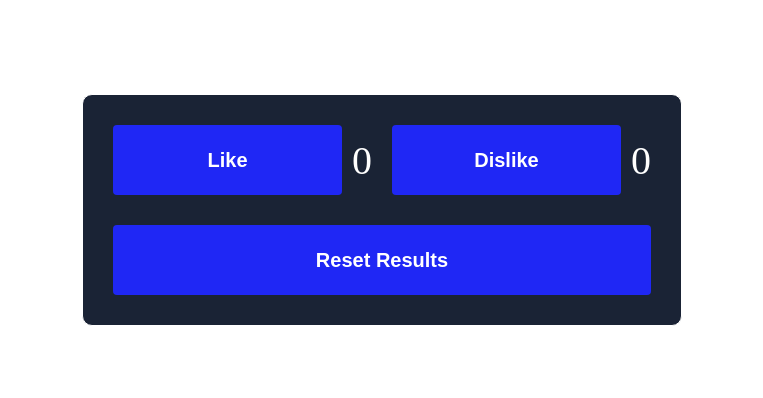
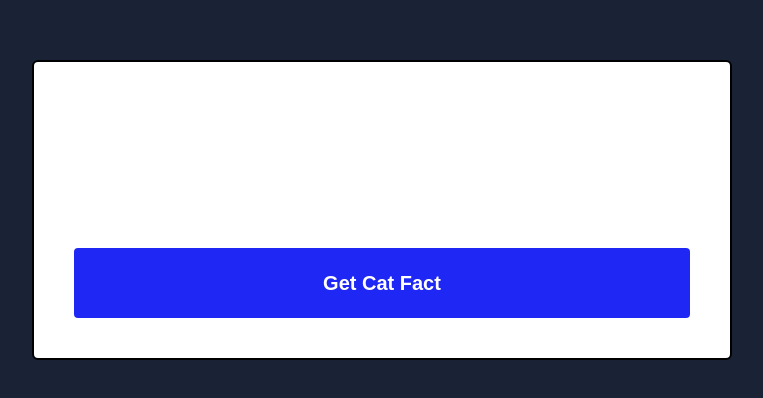
Before and after one commit to AndreyHein/react-redux-cohort42.1, a React (Vite) app: page / in a window 1280 px wide. Shown: the part 190-588 px from the top of the page, without its empty margins (258-1021 px from the left). Built offline with nearby package versions, Linux system fonts and the light colour scheme.

Commit message:
lesson17

```diff
--- a/src/App.tsx
+++ b/src/App.tsx
@@ -3,13 +3,15 @@ import Homework_15 from "homeworks/Homework_15/Homework_15"
 import Homework_16 from "homeworks/Homework_16/Homework_16"
 // LESSONS
 import Lesson_16 from "lessons/Lesson_16/Lesson_16"
+import Lesson_17 from "lessons/Lesson_17/Lesson_17"
 // CONSULTATION
 
 function App() {
   return (
     // <Homework_15 />
-    <Homework_16 />
+    // <Homework_16 />
     // <Lesson_16 />
+    <Lesson_17 />
   )
 }
 
--- /dev/null
+++ b/src/lessons/Lesson_17/Lesson_17.tsx
@@ -0,0 +1,51 @@
+import { useEffect } from "react"
+
+import { useAppDispatch, useAppSelector } from "store/hooks"
+import {
+  catFactSliceActions,
+  catFactSliceSelectors,
+} from "store/redux/catFact/catFactSlice"
+import { CatFact } from "store/redux/catFact/types"
+
+import Button from "components/Button/Button"
+
+import {
+  PageWrapper,
+  CatFactCard,
+  CatFactText,
+  CatFactsContainer,
+  ButtonControl,
+} from "./styles"
+
+function Lesson_17() {
+  const dispatch = useAppDispatch()
+  const { data, error, isLoading } = useAppSelector(
+    catFactSliceSelectors.catFacts,
+  )
+
+  const getCatFact = () => {
+    // dispatch экшена, который сделает API запрос
+    dispatch(catFactSliceActions.getCatFact())
+  }
+
+  const catFacts = data.map((catFact: CatFact) => {
+    return <CatFactText key={catFact.id}>{catFact.fact}</CatFactText>
+  })
+
+  useEffect(() => {
+    if (error) {
+      alert(error)
+    }
+  }, [error])
+
+  return (
+    <PageWrapper>
+      <CatFactCard>
+        <CatFactsContainer>{data.length > 0 && catFacts}</CatFactsContainer>
+        <Button disabled={isLoading} name="Get Cat Fact" onClick={getCatFact} />
+      </CatFactCard>
+    </PageWrapper>
+  )
+}
+
+export default Lesson_17
--- /dev/null
+++ b/src/lessons/Lesson_17/styles.ts
@@ -0,0 +1,48 @@
+import styled from "@emotion/styled"
+
+import { colors } from "styles/colors"
+
+export const PageWrapper = styled.div`
+  display: flex;
+  flex: 1;
+  flex-direction: column;
+  align-items: center;
+  justify-content: center;
+  padding: 100px;
+  background-color: ${colors.PRIMARY};
+`
+
+export const CatFactCard = styled.div`
+  display: flex;
+  flex-direction: column;
+  gap: 40px;
+  width: 700px;
+  min-height: 300px;
+  max-height: 800px;
+  padding: 40px;
+  border: 2px solid black;
+  border-radius: 6px;
+  background-color: white;
+  overflow-y: auto;
+`
+
+export const CatFactsContainer = styled.div`
+  display: flex;
+  flex-direction: column;
+  flex: 1;
+  gap: 30px;
+`
+
+export const CatFactText = styled.p`
+  font-size: 24px;
+  font-weight: bold;
+`
+
+export const CatFactWrapper = styled.div`
+  display: flex;
+  gap: 10px;
+`
+
+export const ButtonControl = styled.div`
+  min-width: 100px;
+`
--- /dev/null
+++ b/src/store/redux/catFact/catFactSlice.ts
@@ -0,0 +1,59 @@
+import { v4 } from "uuid"
+
+import { createAppSlice } from "store/createAppSlice"
+
+import { CatFactSliceInitialState } from "./types"
+
+const catFactInitialState: CatFactSliceInitialState = {
+  data: [],
+  error: undefined,
+  isLoading: false,
+}
+
+export const catFactSlice = createAppSlice({
+  name: "CAT_FACT",
+  initialState: catFactInitialState,
+  reducers: create => ({
+    getCatFact: create.asyncThunk(
+      async (_, { rejectWithValue }) => {
+        const CAT_FACT_API_URL: string = "https://catfact.ninja/fact"
+
+        const response = await fetch(CAT_FACT_API_URL)
+
+        const result = await response.json()
+
+        if (response.ok) {
+          // Эти данные пойдут в fullfilled
+          return result
+        } else {
+          // Эти данные пойдут в rejected
+          rejectWithValue(result)
+        }
+      },
+      {
+        pending: (state: CatFactSliceInitialState, action) => {
+          // Стадия ожидания: тут выполняем действия во время ожидания ответа
+          state.error = undefined
+          state.isLoading = true
+        },
+        fulfilled: (state: CatFactSliceInitialState, action) => {
+          // Стадия когда пришли ожидаемые данные(успешное окончание запроса): тут выполняем действия на кспешное окончания запроса(например: созранение пришедших данных)
+          state.isLoading = false
+          state.data = [...state.data, { id: v4(), fact: action.payload.fact }]
+        },
+        rejected: (state: CatFactSliceInitialState, action) => {
+          // Стадия, когда пришла ошибка: тут обрабатываем ошибку
+          state.isLoading = false
+          state.error = "Some Network Error"
+        },
+      },
+    ),
+  }),
+  selectors: {
+    catFacts: (state: CatFactSliceInitialState) => state,
+  },
+})
+
+export const catFactSliceActions = catFactSlice.actions
+
+export const catFactSliceSelectors = catFactSlice.selectors
--- /dev/null
+++ b/src/store/redux/catFact/types.ts
@@ -0,0 +1,10 @@
+export interface CatFact {
+  fact: string
+  id: string
+}
+
+export interface CatFactSliceInitialState {
+  data: CatFact[]
+  error: undefined | string
+  isLoading: boolean
+}
--- a/src/store/redux/counter/counterSlice.ts
+++ b/src/store/redux/counter/counterSlice.ts
@@ -20,24 +20,32 @@ export const counterSlice = createAppSlice({
   // reducers - функции изменяющие состояния counterSlice
   reducers: create => ({
     plus: create.reducer((state: CounterSliceInitialState) => {
-        state.count = state.count + 1
+      state.count = state.count + 1
     }),
-    minus: create.reducer((state:CounterSliceInitialState)=>{
-        state.count = state.count - 1
+    minus: create.reducer((state: CounterSliceInitialState) => {
+      state.count = state.count - 1
     }),
-    multiply:create.reducer((state: CounterSliceInitialState, action: PayloadAction<number>) => {
+    multiply: create.reducer(
+      (state: CounterSliceInitialState, action: PayloadAction<number>) => {
+        console.log(action)
         state.count = Number((state.count * action.payload).toFixed(2))
-    }),
-    divide: create.reducer((state: CounterSliceInitialState, action: PayloadAction<number>) => {
+      },
+    ),
+    divide: create.reducer(
+      (state: CounterSliceInitialState, action: PayloadAction<number>) => {
         state.count = Number((state.count / action.payload).toFixed(2))
-    }),
+      },
+    ),
   }),
   selectors: {
-    count: (state:CounterSliceInitialState) => {
-        return state.count
-    }
-  }
+    count: (state: CounterSliceInitialState) => {
+      return state.count
+    },
+  },
 })
 
+// Получаем в counterSliceActions все actions из counter slice.actions
 export const counterSliceActions = counterSlice.actions
-export const counterSliceSelector = counterSlice.selectors
+
+// Получаем в counterSliceSelectors все селекторы с помощью counterSlice.selectors
+export const counterSliceSelectors = counterSlice.selectors
--- a/src/store/redux/feedback/feedbackSlice.ts
+++ b/src/store/redux/feedback/feedbackSlice.ts
@@ -17,10 +17,11 @@ export const feedbackSlice = createAppSlice({
     plusDislike: create.reducer((state: FeedbackInitialState) => {
       state.dislikes += 1
     }),
-    reset: create.reducer((state: FeedbackInitialState) => {
-      state.likes = 0
-      state.dislikes = 0
-    }),
+    reset: create.reducer(() => feedbackInitialState),
+    // reset: create.reducer((state: FeedbackInitialState) => {
+    //   state.likes = 0
+    //   state.dislikes = 0
+    // }),
   }),
   selectors: {
     likes: (state: FeedbackInitialState) => {
--- a/src/store/store.ts
+++ b/src/store/store.ts
@@ -3,10 +3,11 @@ import { combineSlices, configureStore } from "@reduxjs/toolkit"
 
 import {counterSlice} from "store/redux/counter/counterSlice"
 import { feedbackSlice } from "store/redux/feedback/feedbackSlice"
+import { catFactSlice } from "store/redux/catFact/catFactSlice"
 
 // `combineSlices` automatically combines the reducers using
 // their `reducerPath`s, therefore we no longer need to call `combineReducers`.
-const rootReducer = combineSlices(counterSlice, feedbackSlice)
+const rootReducer = combineSlices(counterSlice, feedbackSlice, catFactSlice)
 // Infer the `RootState` type from the root reducer
 export type RootState = ReturnType<typeof rootReducer>
 
```
Also changed, not shown: src/lessons/Lesson_16/Lesson_16.tsx (+21 -9 lines).
